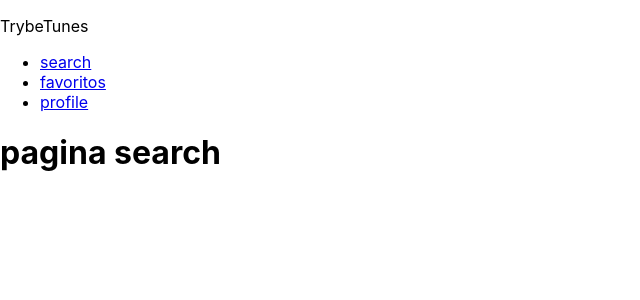
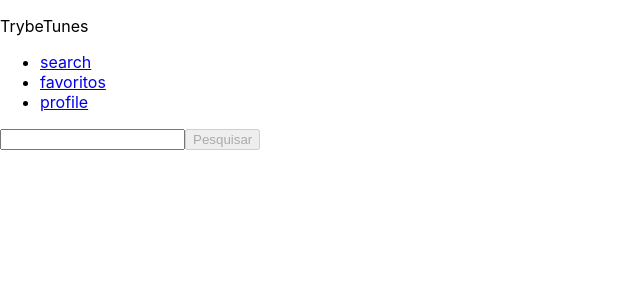
Before and after one commit to ClaydsonHenrique/Music-App, a React (Create React App) app: page /Search in a window 1280 px wide. Shown: the top 300 px of the page, without its empty margins (0-640 px from the left). Built offline with nearby package versions, Linux system fonts and the light colour scheme.

Commit message:
finalizando requisito 5

```diff
--- a/src/pages/Search.jsx
+++ b/src/pages/Search.jsx
@@ -2,12 +2,41 @@
 import Header from '../components/Header';
 
 class Search extends React.Component {
+  constructor() {
+    super();
+    this.state = {
+      disable: true,
+    };
+  }
+
+  validateInput = ({ target }) => {
+    const { value } = target;
+    if (value.length >= 2) {
+      this.setState(
+        { disable: false },
+      );
+    }
+  };
+
   render() {
+    const {
+      disable,
+    } = this.state;
     return (
       <>
         <Header />
         <div data-testid="page-search">
-          <h1>pagina search</h1>
+          <input
+            type="text"
+            data-testid="search-artist-input"
+            onChange={ this.validateInput }
+          />
+          <button
+            data-testid="search-artist-button"
+            disabled={ disable }
+          >
+            Pesquisar
+          </button>
         </div>
       </>
     );
```
